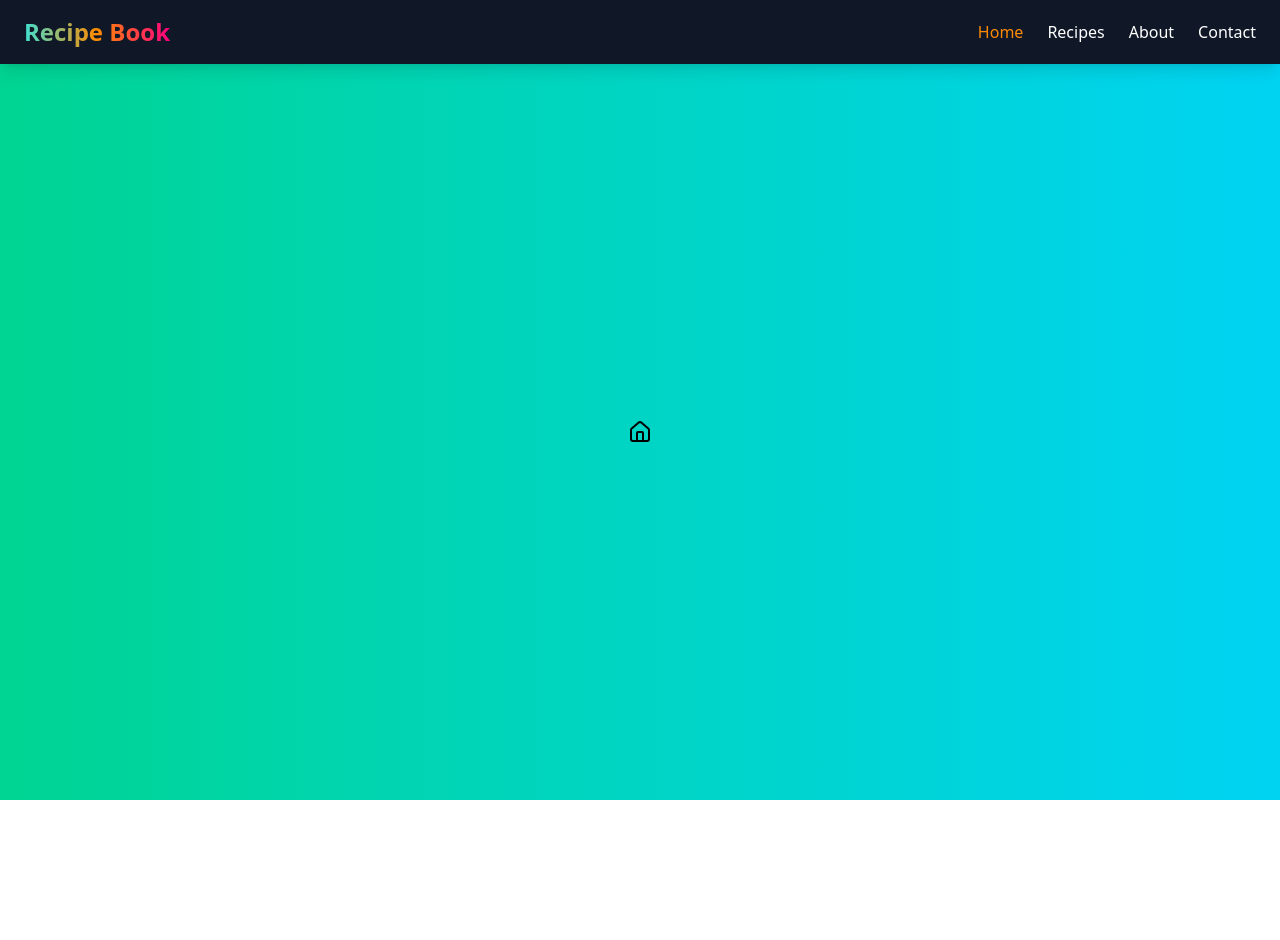
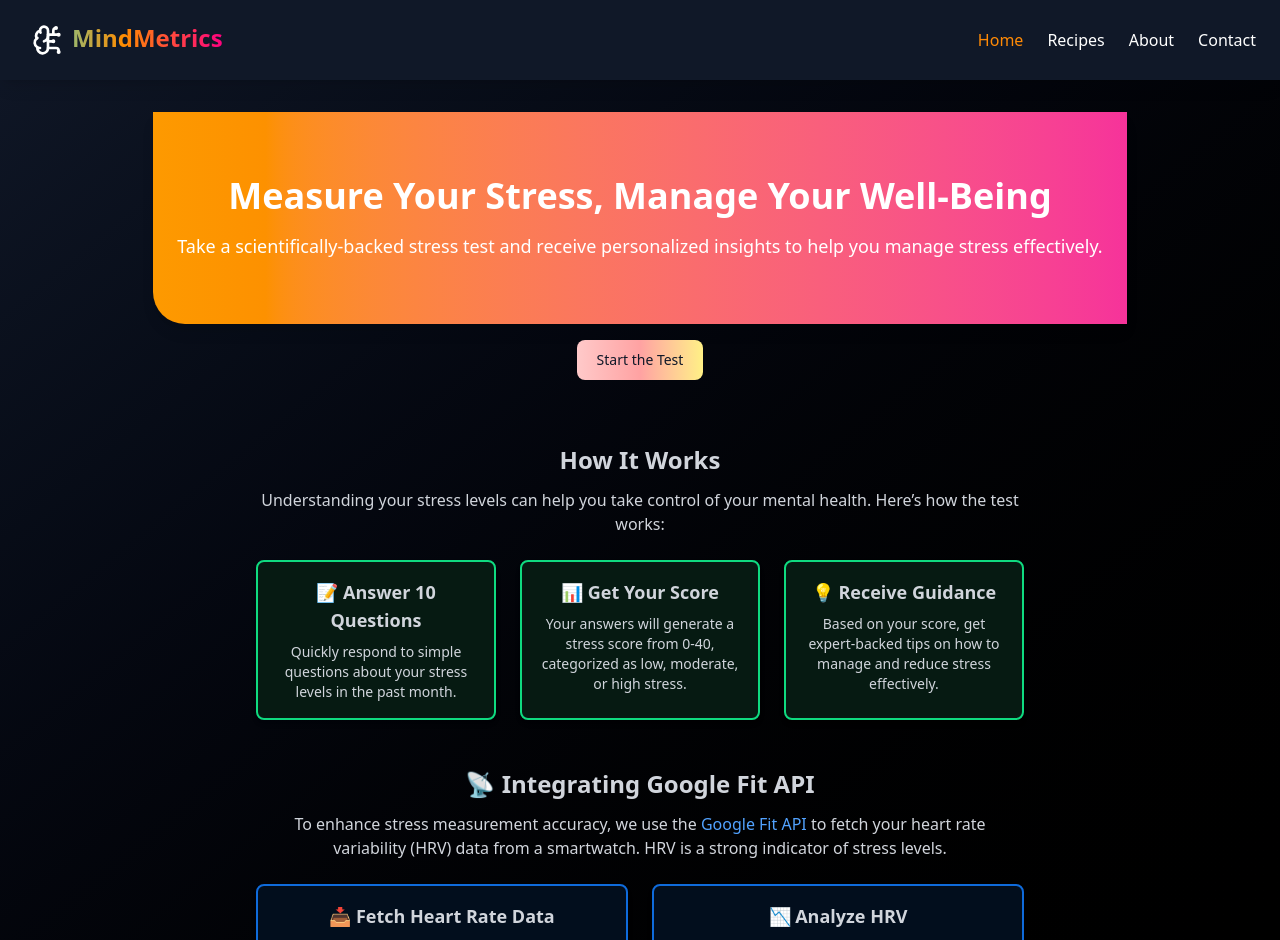
Before and after one commit to avinashshetty123/MindMetrics, a React (Vite) app: page / in a window 1280 px wide. Shown: the top 940 px of the page. Before the commit the page ends 800 px from the top, so only its background shows below. Built offline with nearby package versions, Linux system fonts and the light colour scheme.

Commit message:
add Home page component and update App with routing and Navbar integration

```diff
--- a/src/App.tsx
+++ b/src/App.tsx
@@ -1,19 +1,19 @@
 import { useState } from "react";
 import Preloader from "./components/Preloader";
 import { BrowserRouter as Router, Routes, Route } from "react-router";
-import { Home } from "lucide-react";
 import Navbar from "./components/NavBar";
+import Home from "./pages/Home";
 const App = () => {
   const [loading, setLoading] = useState<boolean>(true);
 
   return (
-    <div className="bg-gradient-to-r from-emerald-400 to-cyan-400 min-h-screen flex items-center justify-center">
+    <div className="min-h-screen w-full bg-gradient-to-br from-gray-900 to-black text-white flex flex-col items-center text-center p-6 ">
       {loading ? (
         <Preloader onFinish={() => setLoading(false)} />
       ) : (
       <Router>
         <Navbar/>
-       <main className="mt-16">
+       <main >
        <Routes>
           <Route path="/" element={<Home/>} />
         </Routes>
--- a/src/components/NavBar.tsx
+++ b/src/components/NavBar.tsx
@@ -1,6 +1,6 @@
 import { useState } from "react";
 import { motion } from "framer-motion";
-import { Menu, X } from "lucide-react";
+import { BrainCircuit, Menu, X } from "lucide-react";
 import { Link, useLocation } from "react-router";
 
 const Navbar = () => {
@@ -28,7 +28,8 @@ const Navbar = () => {
           animate={{ opacity: 1, y: 0 }}
           transition={{ duration: 0.5 }}
         >
-        Recipe Book
+        <BrainCircuit size={32} className="inline-block text-white m-2 text-center"/>
+        MindMetrics
         </motion.div>
 
         {/* Desktop Menu */}
--- a/src/components/Preloader.tsx
+++ b/src/components/Preloader.tsx
@@ -29,7 +29,7 @@ const Preloader = ({ onFinish }: LoadingProps) => {
 
   return (
     <motion.div
-      className="flex items-center justify-center h-screen w-full bg-gray-900"
+      className="flex items-center justify-center h-screen w-full"
       initial={{ opacity: 1, y: 0 }}
       animate={animateExit ? { y: "-100vh", opacity: 0 } : { opacity: 1, y: 0 }}
       transition={{ duration: 1, ease: "easeInOut" }}
--- /dev/null
+++ b/src/pages/Home.tsx
@@ -0,0 +1,52 @@
+const Home = () => {
+  return (
+    <div className="min-h-screen  text-white flex flex-col items-center text-center p-6 mt-16">
+    {/* Hero Section */}
+    <div className="w-full bg-gradient-to-r from-amber-500 to-pink-500 py-16 px-6 rounded-bl-4xl shadow-lg">
+      <h1 className="text-4xl font-extrabold text-white">Measure Your Stress, Manage Your Well-Being</h1>
+      <p className="mt-4 text-lg">Take a scientifically-backed stress test and receive personalized insights to help you manage stress effectively.</p>
+    </div>
+
+    {/* CTA Button */}
+    <button type="button" className="text-gray-900 bg-gradient-to-r from-red-200 via-red-300 to-yellow-200 hover:bg-gradient-to-bl focus:ring-4 focus:outline-none focus:ring-red-100 dark:focus:ring-red-400 font-medium rounded-lg text-sm px-5 py-2.5 text-center m-4">Start the Test</button>
+
+    {/* How It Works Section */}
+    <section className="mt-12 max-w-3xl text-gray-300">
+      <h2 className="text-2xl font-semibold">How It Works</h2>
+      <p className="mt-3">Understanding your stress levels can help you take control of your mental health. Here’s how the test works:</p>
+      <div className="mt-6 grid grid-cols-1 md:grid-cols-3 gap-6">
+        <div className="p-4 bg-[#061a12] rounded-lg shadow-md border-2 border-[#0fdb80]">
+          <h3 className="font-bold text-lg">📝 Answer 10 Questions</h3>
+          <p className="text-sm mt-2">Quickly respond to simple questions about your stress levels in the past month.</p>
+        </div>
+        <div className="p-4 bg-[#061a12] rounded-lg shadow-md border-2 border-[#0fdb80]">
+          <h3 className="font-bold text-lg">📊 Get Your Score</h3>
+          <p className="text-sm mt-2">Your answers will generate a stress score from 0-40, categorized as low, moderate, or high stress.</p>
+        </div>
+        <div className="p-4 bg-[#061a12] rounded-lg shadow-md border-2 border-[#0fdb80]">
+          <h3 className="font-bold text-lg">💡 Receive Guidance</h3>
+          <p className="text-sm mt-2">Based on your score, get expert-backed tips on how to manage and reduce stress effectively.</p>
+        </div>
+      </div>
+    </section>
+
+    {/* Google Fit API Section */}
+    <section className="mt-12 max-w-3xl text-gray-300">
+      <h2 className="text-2xl font-semibold">📡 Integrating Google Fit API</h2>
+      <p className="mt-3">To enhance stress measurement accuracy, we use the <span className="text-blue-400">Google Fit API</span> to fetch your heart rate variability (HRV) data from a smartwatch. HRV is a strong indicator of stress levels.</p>
+      <div className="mt-6 grid grid-cols-1 md:grid-cols-2 gap-6">
+        <div className="p-4 bg-[#020e1d] rounded-lg shadow-md border-2 border-[#0f6bdb]">
+          <h3 className="font-bold text-lg">📥 Fetch Heart Rate Data</h3>
+          <p className="text-sm mt-2">Securely connect to Google Fit to fetch real-time heart rate data for better stress assessment.</p>
+        </div>
+        <div className="p-4 bg-[#020e1d] rounded-lg shadow-md border-2 border-[#0f6bdb]">
+          <h3 className="font-bold text-lg">📉 Analyze HRV</h3>
+          <p className="text-sm mt-2">Higher HRV generally indicates lower stress, while lower HRV suggests higher stress levels.</p>
+        </div>
+      </div>
+    </section>
+  </div>
+  )
+}
+
+export default Home
```
